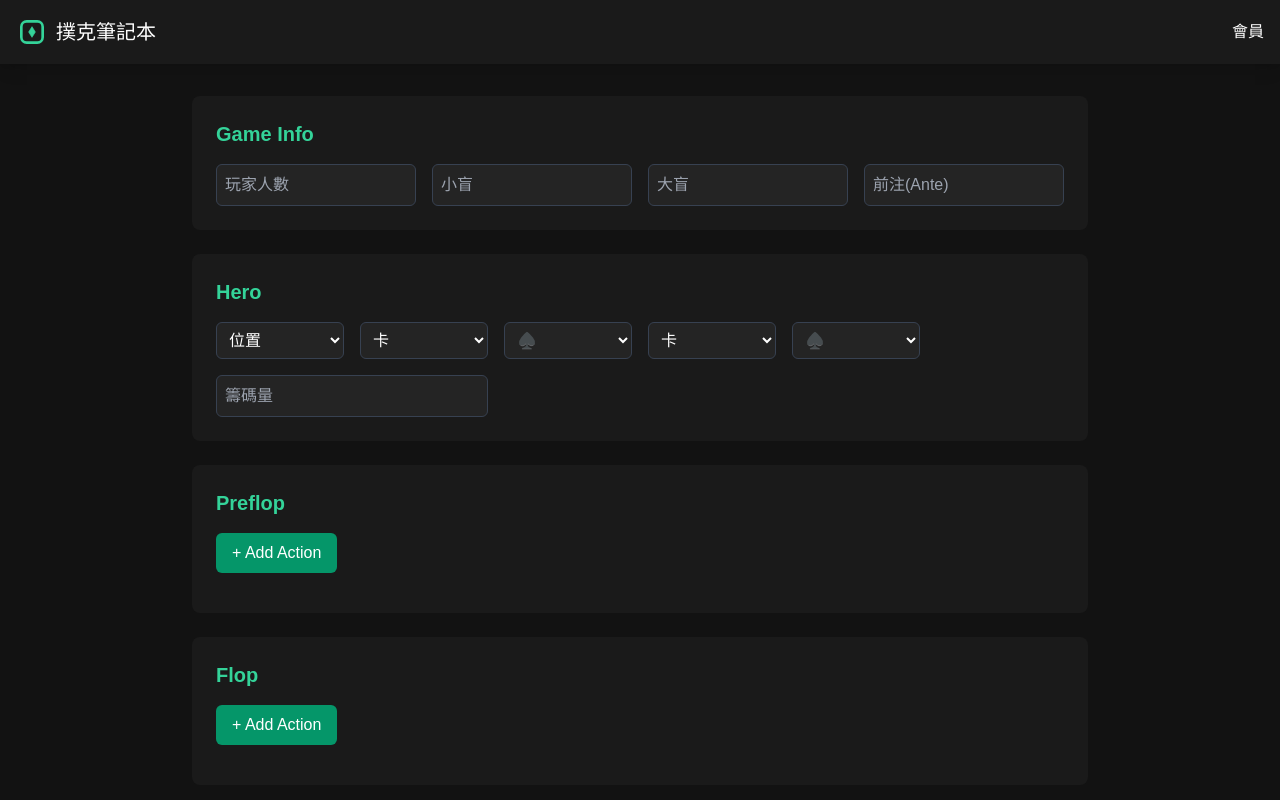
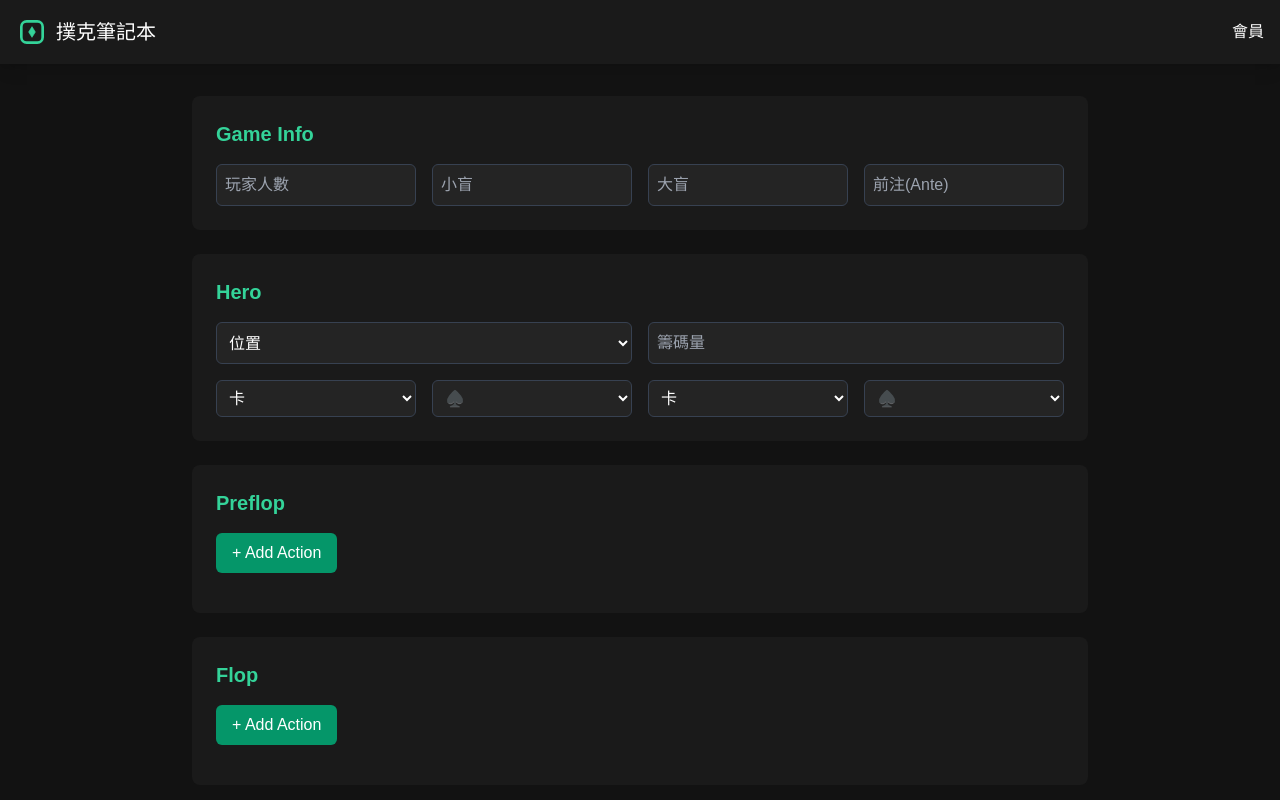
Before and after one commit to lileetung/poker-hand-note, a Next.js app: page /hand-history in a window 1280 px wide. Shown: the top 800 px of the page. Built offline with nearby package versions, Linux system fonts and the light colour scheme.

Commit message:
fix: rearrange the layout

```diff
--- a/src/app/hand-history/page.tsx
+++ b/src/app/hand-history/page.tsx
@@ -129,7 +129,8 @@ export default function HandHistory() {
           {/* Hero Section */}
           <section className="bg-[#1A1A1A] rounded-lg p-6 mb-6">
             <h2 className="text-xl font-bold mb-4 text-emerald-400">Hero</h2>
-            <div className="grid grid-cols-2 md:grid-cols-6 gap-4">
+            <div className="grid grid-cols-2 gap-4">
+              {/* Position and Stack Row */}
               <select
                 value={heroInfo.position}
                 onChange={(e) => updateHeroInfo('position', e.target.value)}
@@ -140,6 +141,16 @@ export default function HandHistory() {
                 ))}
               </select>
 
+              <input
+                type="number"
+                placeholder="籌碼量"
+                value={heroInfo.stack}
+                onChange={(e) => updateHeroInfo('stack', e.target.value)}
+                className="bg-[#242424] border border-gray-700 rounded-md p-2 text-white"
+              />
+
+              {/* Cards Row */}
+              <div className="col-span-2 grid grid-cols-4 gap-4">
                 {/* Card 1 */}
                 <select
                   value={heroInfo.card1.value}
@@ -179,14 +190,7 @@ export default function HandHistory() {
                     <option key={suit.value} value={suit.value}>{suit.label}</option>
                   ))}
                 </select>
-
-              <input
-                type="number"
-                placeholder="籌碼量"
-                value={heroInfo.stack}
-                onChange={(e) => updateHeroInfo('stack', e.target.value)}
-                className="bg-[#242424] border border-gray-700 rounded-md p-2 text-white col-span-2"
-              />
+              </div>
             </div>
           </section>
 
@@ -203,11 +207,11 @@ export default function HandHistory() {
                 </button>
                 <div className="mt-4 space-y-2">
                   {stage.actions.map((action, actionIndex) => (
-                    <div key={action.id} className="flex gap-2">
+                    <div key={action.id} className="flex items-center gap-2">
                       <select
                         value={action.position}
                         onChange={(e) => updateAction(stageIndex, actionIndex, 'position', e.target.value)}
-                        className="bg-[#242424] border border-gray-700 rounded-md p-2 text-white"
+                        className="bg-[#242424] border border-gray-700 rounded-md p-2 text-white w-24"
                       >
                         {POSITIONS.map(pos => (
                           <option key={pos.value} value={pos.value}>{pos.label}</option>
@@ -216,7 +220,7 @@ export default function HandHistory() {
                       <select
                         value={action.action}
                         onChange={(e) => updateAction(stageIndex, actionIndex, 'action', e.target.value)}
-                        className="bg-[#242424] border border-gray-700 rounded-md p-2 text-white"
+                        className="bg-[#242424] border border-gray-700 rounded-md p-2 text-white w-24"
                       >
                         {ACTIONS.map(act => (
                           <option key={act.value} value={act.value}>{act.label}</option>
@@ -227,11 +231,11 @@ export default function HandHistory() {
                         placeholder="金額"
                         value={action.amount}
                         onChange={(e) => updateAction(stageIndex, actionIndex, 'amount', e.target.value)}
-                        className="bg-[#242424] border border-gray-700 rounded-md p-2 text-white"
+                        className="bg-[#242424] border border-gray-700 rounded-md p-2 text-white w-20"
                       />
                       <button
                         onClick={() => deleteAction(stageIndex, actionIndex)}
-                        className="bg-red-600 text-white px-3 rounded-md hover:bg-red-700"
+                        className="bg-red-600 text-white px-3 py-2 rounded-md hover:bg-red-700 flex-shrink-0"
                       >
                         X
                       </button>
@@ -253,7 +257,8 @@ export default function HandHistory() {
             </button>
             <div className="space-y-4">
               {opponents.map((opponent, opponentIndex) => (
-                <div key={opponent.id} className="grid grid-cols-6 gap-2 items-center">
+                <div key={opponent.id} className="grid gap-2">
+                  {/* Position Row */}
                   <select
                     value={opponent.position}
                     onChange={(e) => updateOpponent(opponentIndex, 'position', e.target.value)}
@@ -264,6 +269,8 @@ export default function HandHistory() {
                     ))}
                   </select>
 
+                  {/* Cards Row */}
+                  <div className="grid grid-cols-5 gap-2">
                     {/* Card 1 */}
                     <select
                       value={opponent.card1.value}
@@ -311,6 +318,7 @@ export default function HandHistory() {
                       X
                     </button>
                   </div>
+                </div>
               ))}
             </div>
           </section>
```
Lines whose indentation alone changed are shown as unchanged.
